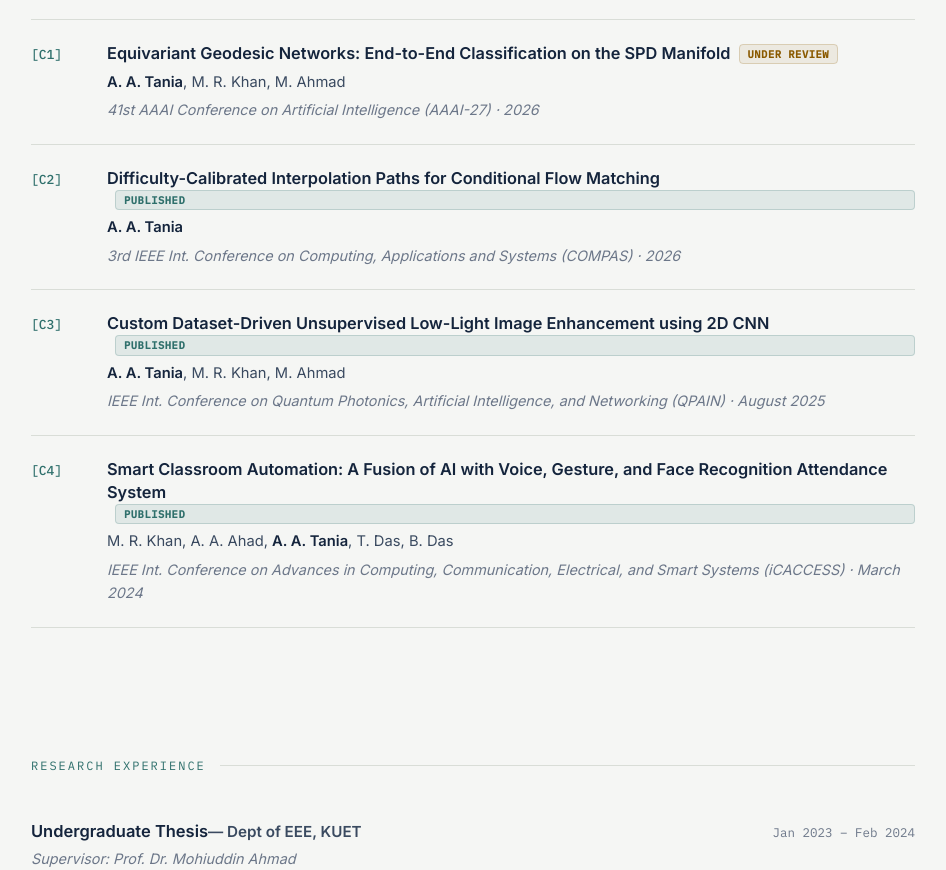
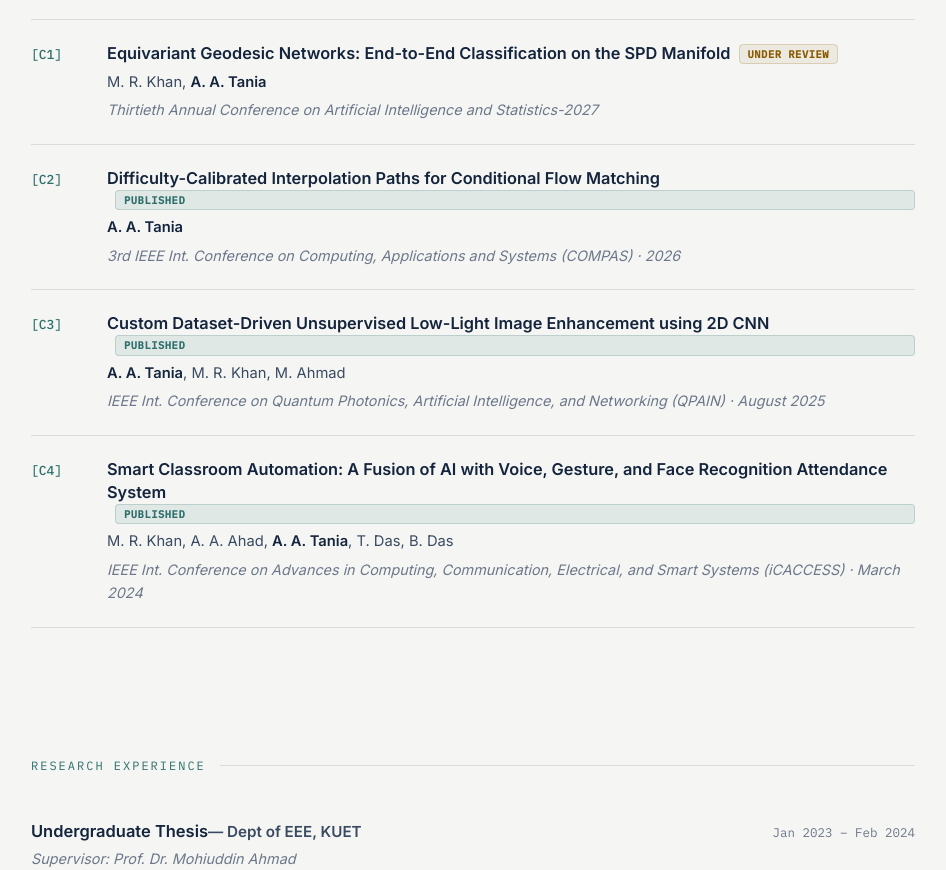
Before and after one commit to airinaktertania/airinaktertania.github.io, a plain HTML site: page index.html in a window 1280 px wide. Shown: the part 1490-2360 px from the top of the page, without its empty margins (167-1113 px from the left). Drawn offline with Linux system fonts and the light colour scheme.

Commit message:
Update index.html

```diff
--- a/index.html
+++ b/index.html
@@ -295,8 +295,8 @@
     <div class="pub-id">[C1]</div>
     <div>
       <p class="pub-title">Equivariant Geodesic Networks: End-to-End Classification on the SPD Manifold<span class="badge review">Under Review</span></p>
-      <p class="pub-authors"><b>A. A. Tania</b>, M. R. Khan, M. Ahmad</p>
-      <p class="pub-venue">41st AAAI Conference on Artificial Intelligence (AAAI-27) · 2026</p>
+      <p class="pub-authors">M. R. Khan, <b>A. A. Tania</b></p>
+      <p class="pub-venue">Thirtieth Annual Conference on Artificial Intelligence and Statistics-2027</p>
     </div>
   </div>
 
```
